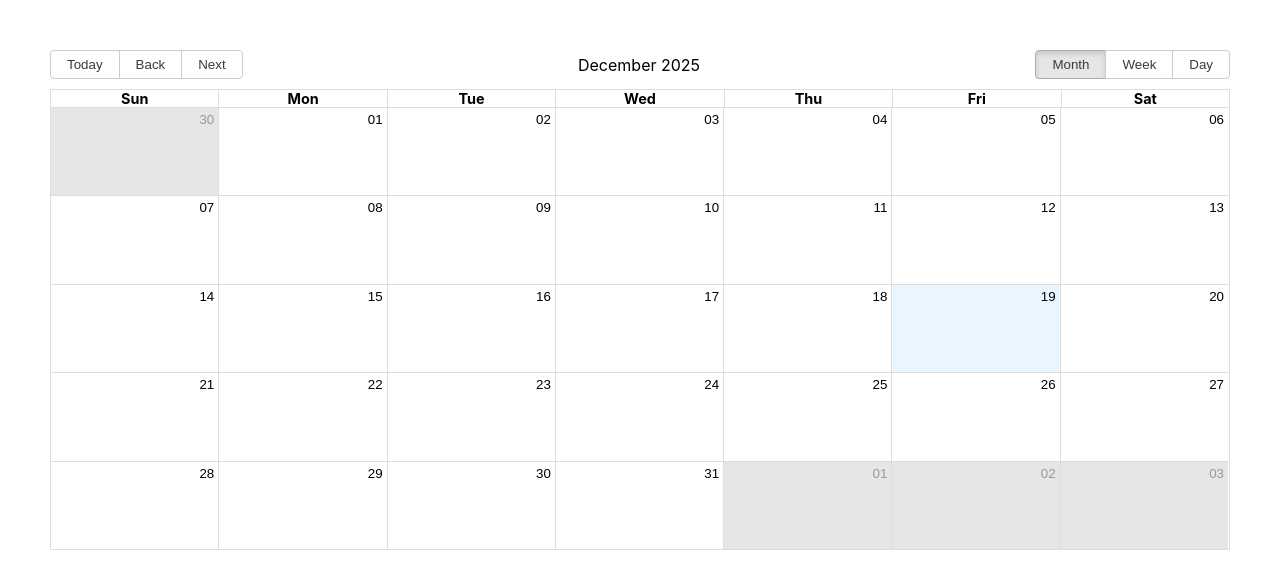
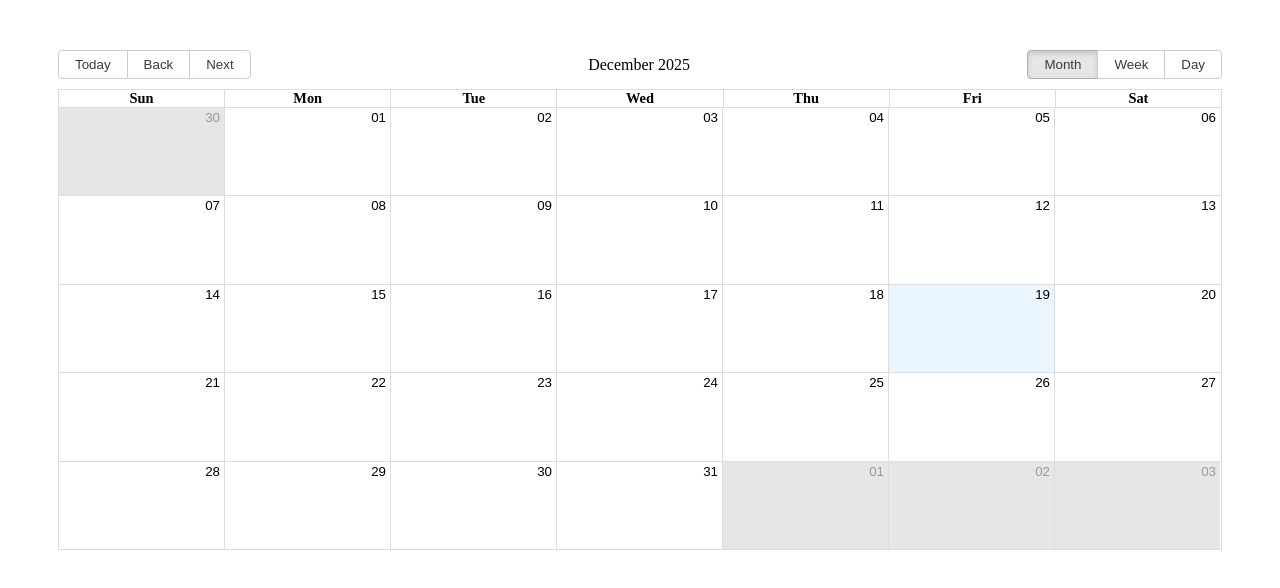
Before and after one commit to melath2020/CalendarAnalytics, a React (Create React App) app: page / in a window 1280 px wide. Shown: the top 588 px of the page. Built offline with nearby package versions, Linux system fonts and the light colour scheme.

Commit message:
updated css

```diff
--- a/src/index.css
+++ b/src/index.css
@@ -1,13 +1,3 @@
-body {
-  margin: 0;
-  font-family: -apple-system, BlinkMacSystemFont, 'Segoe UI', 'Roboto', 'Oxygen',
-    'Ubuntu', 'Cantarell', 'Fira Sans', 'Droid Sans', 'Helvetica Neue',
-    sans-serif;
-  -webkit-font-smoothing: antialiased;
-  -moz-osx-font-smoothing: grayscale;
+.rbc-day-bg:hover {
+  background-color: #bfdbfe !important;
 }
-
-code {
-  font-family: source-code-pro, Menlo, Monaco, Consolas, 'Courier New',
-    monospace;
-}
```
